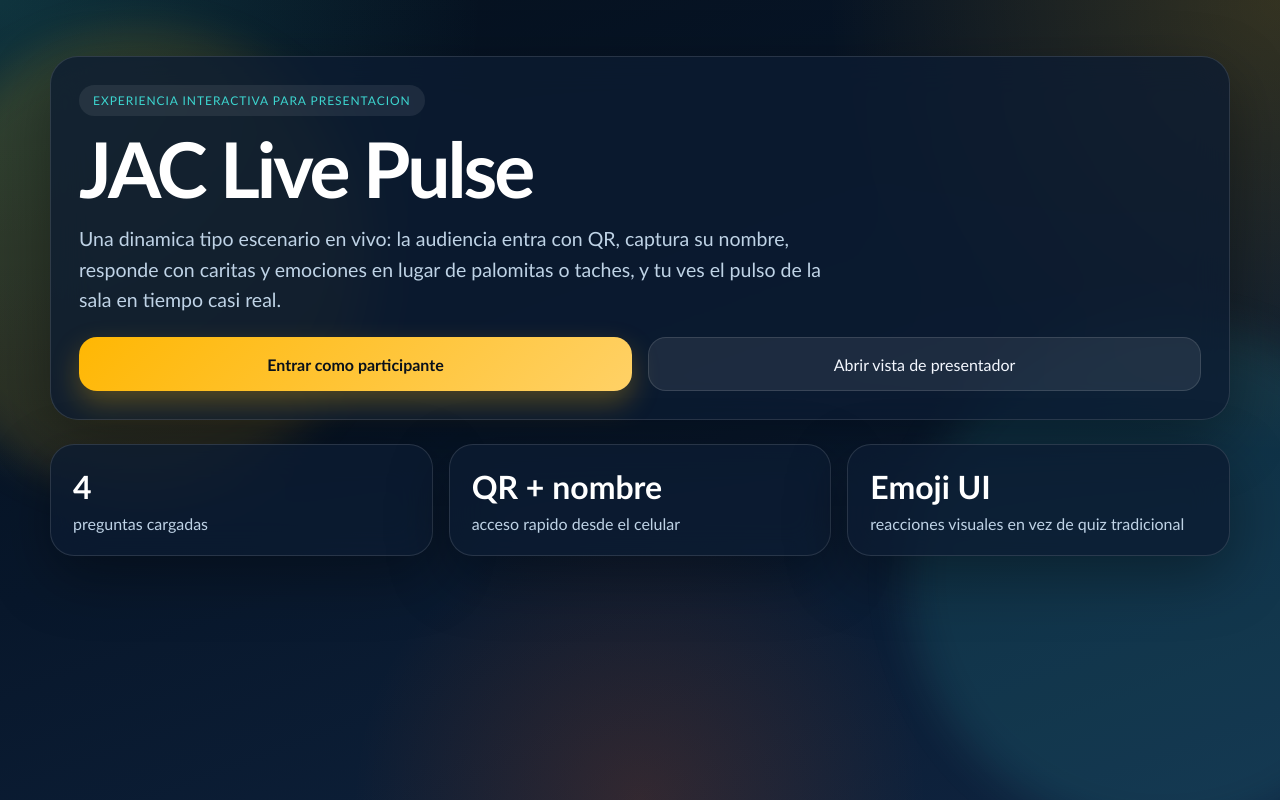
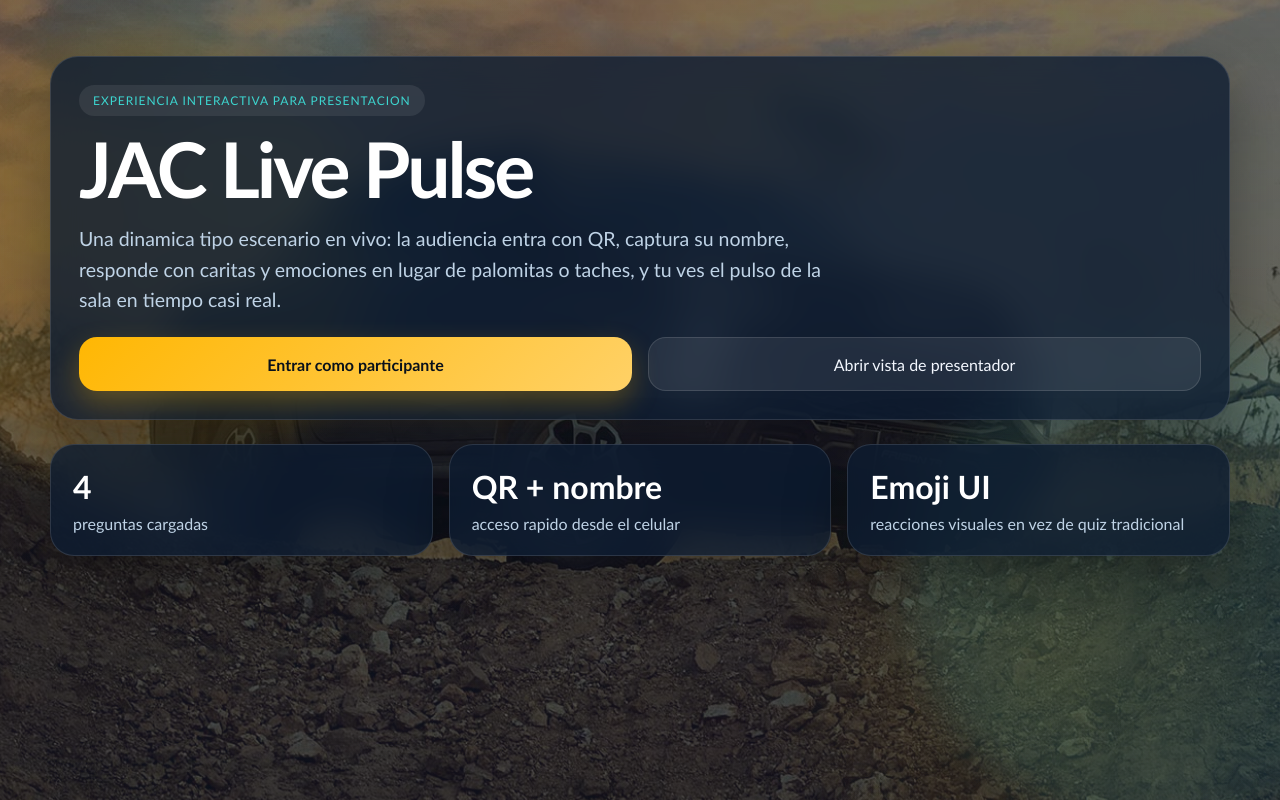
Before and after one commit to kalg12/JAC-InterviewDemo, a Next.js app: page / in a window 1280 px wide. Built offline with nearby package versions, Linux system fonts and the light colour scheme.

Commit message:
Añadir fondo de pantalla y mejorar el estilo del cuerpo en globals.css

```diff
--- a/app/globals.css
+++ b/app/globals.css
@@ -26,15 +26,42 @@ html {
 }
 
 body {
+  position: relative;
   margin: 0;
   min-height: 100vh;
   color: var(--text);
   background:
-    radial-gradient(circle at top left, rgba(61, 214, 208, 0.18), transparent 32%),
-    radial-gradient(circle at top right, rgba(255, 183, 3, 0.18), transparent 30%),
-    radial-gradient(circle at bottom center, rgba(251, 86, 7, 0.16), transparent 28%),
-    linear-gradient(160deg, #05101d 0%, #08172b 48%, #0f2440 100%);
+    linear-gradient(180deg, rgba(3, 10, 22, 0.48), rgba(4, 14, 30, 0.62)),
+    radial-gradient(circle at top left, rgba(61, 214, 208, 0.14), transparent 32%),
+    radial-gradient(circle at top right, rgba(255, 183, 3, 0.14), transparent 30%),
+    radial-gradient(circle at bottom center, rgba(251, 86, 7, 0.12), transparent 28%),
+    linear-gradient(160deg, rgba(5, 16, 29, 0.3) 0%, rgba(8, 23, 43, 0.42) 48%, rgba(15, 36, 64, 0.56) 100%);
   font-family: "Trebuchet MS", "Avenir Next", sans-serif;
+}
+
+body::before {
+  content: "";
+  position: fixed;
+  inset: 0;
+  z-index: -2;
+  background-image: url("/wallpapper.jpg");
+  background-size: cover;
+  background-position: center;
+  background-repeat: no-repeat;
+  opacity: 0.72;
+  transform: scale(1.03);
+}
+
+body::after {
+  content: "";
+  position: fixed;
+  inset: 0;
+  z-index: -1;
+  background:
+    radial-gradient(circle at 20% 16%, rgba(61, 214, 208, 0.12), transparent 26%),
+    radial-gradient(circle at 82% 82%, rgba(255, 183, 3, 0.12), transparent 24%),
+    linear-gradient(180deg, rgba(3, 10, 22, 0.38), rgba(4, 14, 30, 0.52));
+  pointer-events: none;
 }
 
 a {
```
Also changed, not shown: public/wallpapper.jpg (added).
